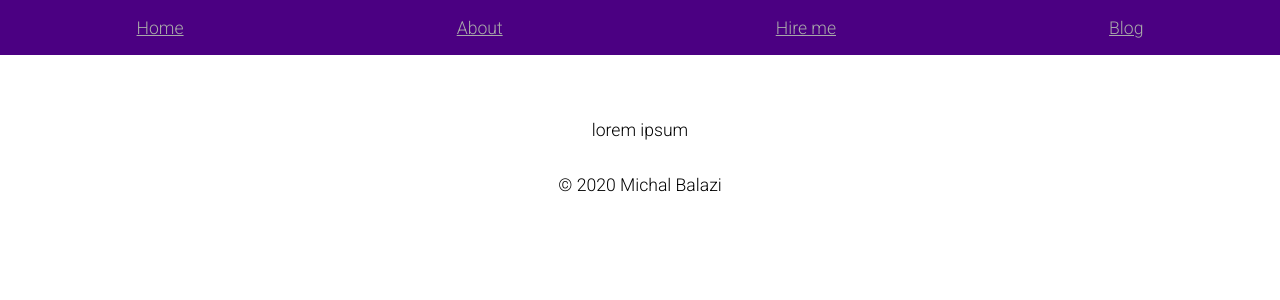
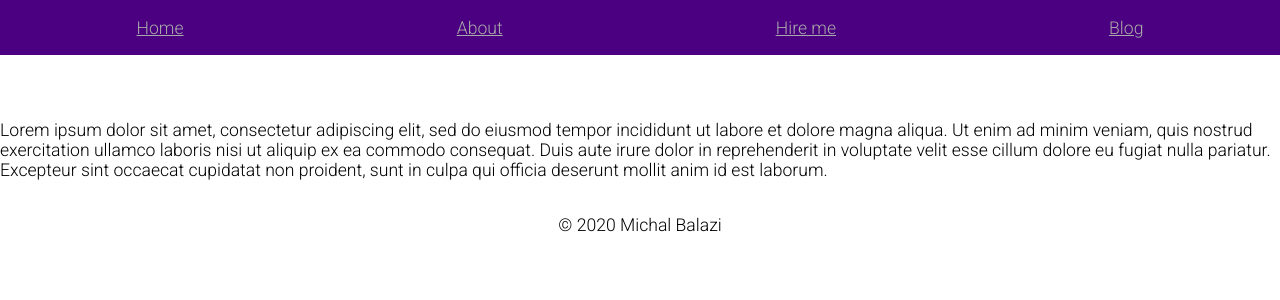
Before and after one commit to balazimichal/next-portfolio, a Next.js app: page /post in a window 1280 px wide. Shown: the top 300 px of the page. Built offline with nearby package versions, Linux system fonts and the light colour scheme; a small style sheet from the web is missing.

Commit message:
feat: updated post page

```diff
--- a/package.json
+++ b/package.json
@@ -4,7 +4,11 @@
   "description": "",
   "main": "index.js",
   "scripts": {
-    "dev": "next"
+    "dev": "next",
+    "build": "next build",
+    "export": "next export",
+    "deploy": "cd out && now --public",
+    "now-build": "next build && next export -o dist"
   },
   "keywords": [],
   "author": "",
--- a/pages/post.js
+++ b/pages/post.js
@@ -3,7 +3,7 @@
 
 const Post = ({ router }) => (
   <Layout title={ router.query.title }>
-    <p>lorem ipsum</p>
+    <p>Lorem ipsum dolor sit amet, consectetur adipiscing elit, sed do eiusmod tempor incididunt ut labore et dolore magna aliqua. Ut enim ad minim veniam, quis nostrud exercitation ullamco laboris nisi ut aliquip ex ea commodo consequat. Duis aute irure dolor in reprehenderit in voluptate velit esse cillum dolore eu fugiat nulla pariatur. Excepteur sint occaecat cupidatat non proident, sunt in culpa qui officia deserunt mollit anim id est laborum.</p>
   </Layout>
 );
 
```
Also changed, not shown: now.json (added, +7 -0 lines), 1 other file (tests, documents, lock files or other folders).
